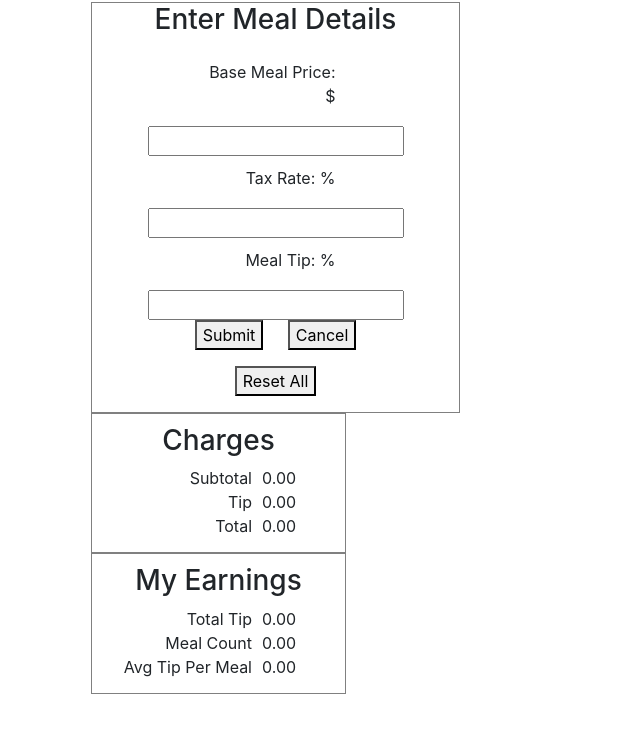
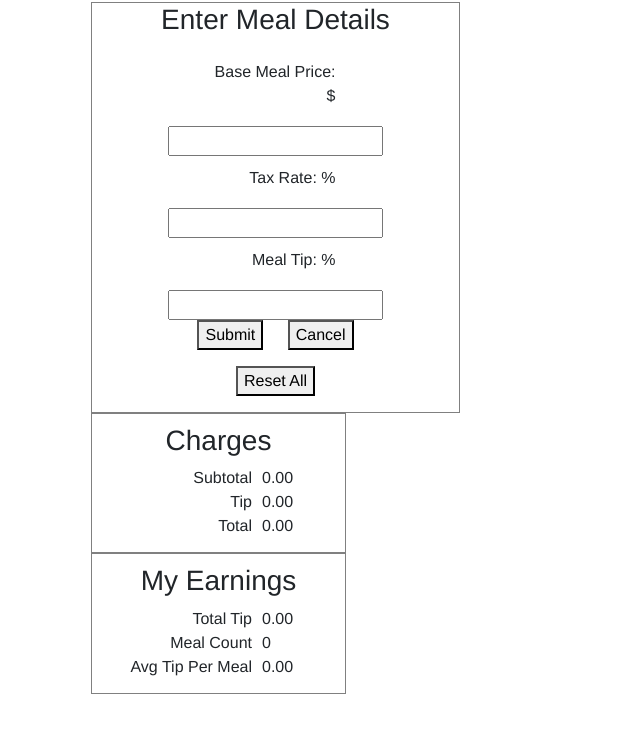
Before and after one commit to jkeohan/thinkful-angular, a plain HTML site: page waitstaffCalc/index.html in a window 1280 px wide. Shown: the part 54-786 px from the top of the page, without its empty margins (222-862 px from the left). Drawn offline with nearby package versions, Linux system fonts and the light colour scheme.

Commit message:
waitstaffcalc

```diff
--- a/waitstaffCalc/css/main.css
+++ b/waitstaffCalc/css/main.css
@@ -1,7 +1,13 @@
 /*div { border: 1px solid black;}*/
 
+body {
+	font-family: "HelveticaNeue-Light", "Helvetica Neue Light",
+	"Helvetica Neue", Helvetica, Arial, "Lucida Grande", sans-serif;
+}
 
-h1,h3 { text-align:center;}
+h1,h3 {
+	text-align:center;
+}
 
 h3 { padding-bottom:5px;}
 
--- a/waitstaffCalc/index.html
+++ b/waitstaffCalc/index.html
@@ -42,7 +42,7 @@
 							</div>
 							<div class="error" ng-hide="notComplete">Please fill out all fields</div>
 							<div class="buttons">
-								<button class="submit" type="submit" ng-click="submit(form)">Submit</button>
+								<button class="submit" type="submit" ng-click="submit()">Submit</button>
 								<button class="cancel" ng-click="cancel()">Cancel</button>
 							</div>
 						</form>
@@ -74,7 +74,7 @@
 								<label>Total Tip</label><span ng-bind="totalTip | number:2">0.00</span>
 							</div>
 							<div>
-								<label>Meal Count</label><span ng-bind="mealCount | number:2">0</span>
+								<label>Meal Count</label><span ng-bind="mealCount">0</span>
 							</div>
 							<div>
 							<label>Avg Tip Per Meal</label><span ng-bind="avgTip | number:2">0.00</span>
```
Also changed, not shown: waitstaffCalc/README.md.
